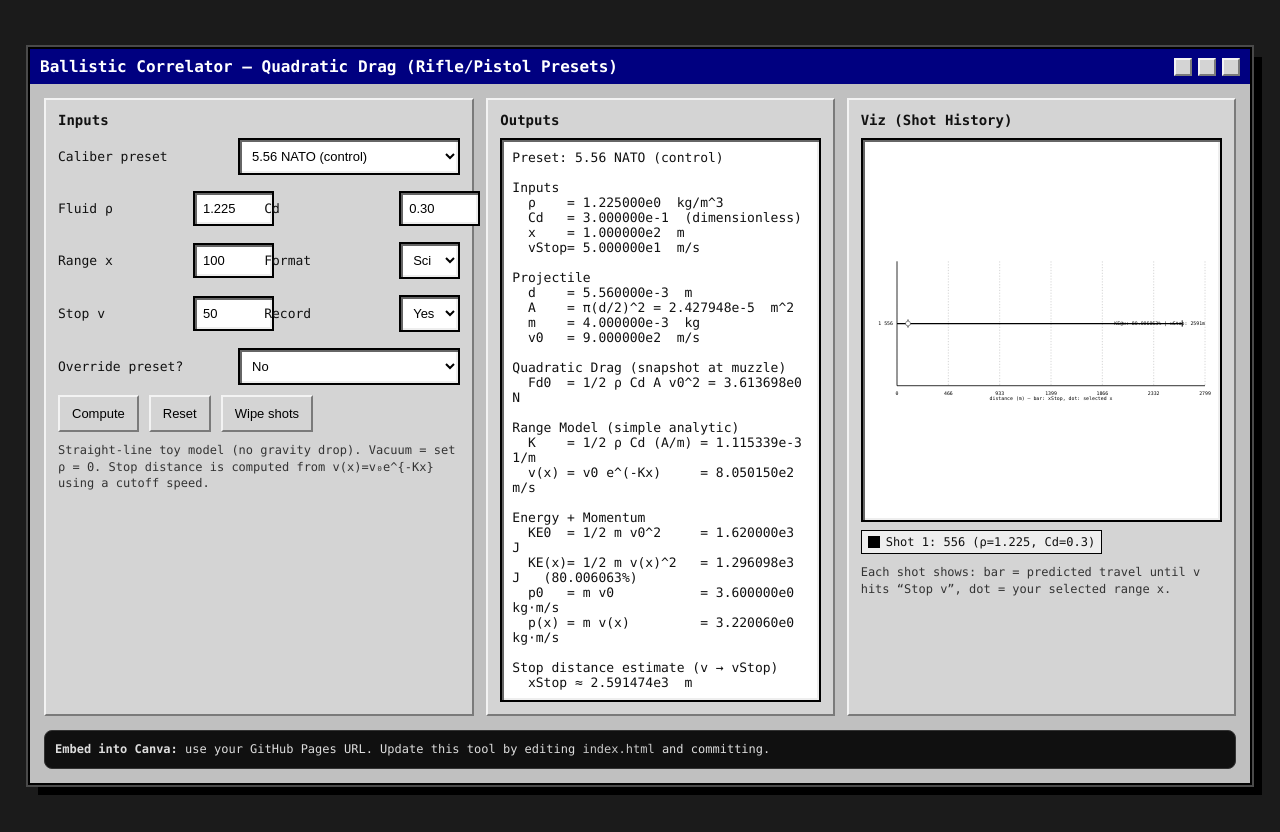
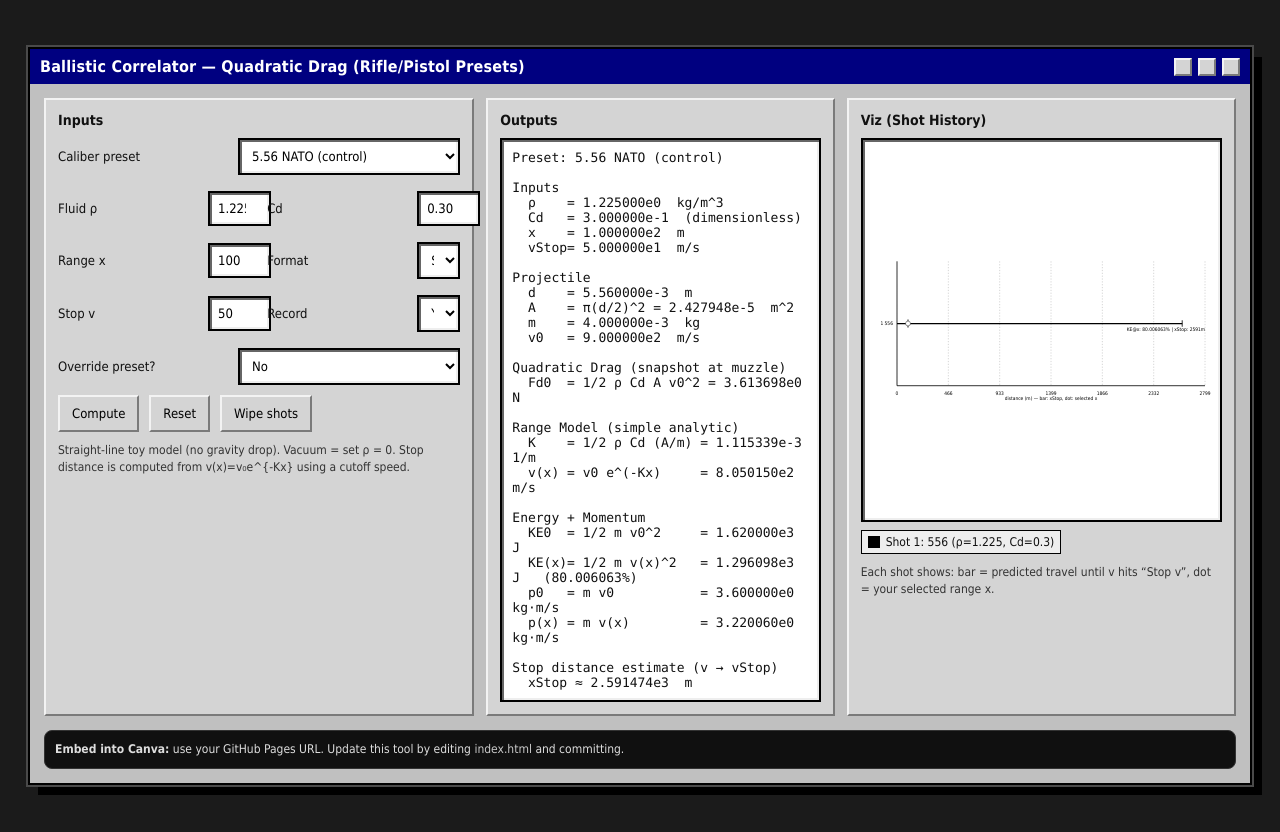
Before and after one commit to iansinventories-code/.github.io, a plain HTML site: page index.html in a window 1280 px wide. Drawn offline with Linux system fonts and the light colour scheme.

Commit message:
Update index.html

```diff
--- a/index.html
+++ b/index.html
@@ -16,7 +16,8 @@
 
 body{
   margin:0;
-  font-family:ui-monospace,SFMono-Regular,Menlo,Monaco,Consolas,"Courier New",monospace;
+  /* Win95 / IBM-ish system stack */
+  font-family:"MS Sans Serif","Microsoft Sans Serif","Tahoma","Verdana",ui-sans-serif,system-ui,sans-serif;
   background:#1b1b1b;
   color:var(--ink);
   display:flex;
@@ -41,6 +42,8 @@ body{
   display:flex;
   align-items:center;
   justify-content:space-between;
+  font-family:"MS Sans Serif","Microsoft Sans Serif","Tahoma","Verdana",sans-serif;
+  letter-spacing:0.2px;
 }
 
 .titlebar .btns{display:flex;gap:6px;}
@@ -98,16 +101,19 @@ input,select{
   color:#000;
   border:2px solid #000;
   box-shadow:inset 2px 2px 0 #666,inset -2px -2px 0 #eee;
+  font-family:"MS Sans Serif","Microsoft Sans Serif","Tahoma","Verdana",sans-serif;
 }
 
 .kpi{
   display:grid;
   grid-template-columns:minmax(0,1fr) minmax(0,1fr);
   gap:10px;
+  column-gap:16px; /* scoot / breathe (was tighter) */
 }
 
+/* Slightly wider KPI label column so right-side fields line up nicer */
 .kpi .row{
-  grid-template-columns:125px minmax(0,1fr);
+  grid-template-columns:140px minmax(0,1fr); /* was 125px */
 }
 
 .actions{
@@ -126,6 +132,7 @@ button{
   border-left:2px solid var(--hilite);
   border-right:2px solid var(--shadow);
   border-bottom:2px solid var(--shadow);
+  font-family:"MS Sans Serif","Microsoft Sans Serif","Tahoma","Verdana",sans-serif;
 }
 
 button:active{
@@ -143,6 +150,7 @@ button:active{
   padding:10px;
   white-space:pre-wrap;
   min-height:300px;
+  font-family:ui-monospace,SFMono-Regular,Menlo,Monaco,Consolas,"Courier New",monospace;
 }
 
 .tiny{
@@ -195,14 +203,17 @@ button:active{
   background:#eee;
   border:1px solid #000;
   padding:4px 6px;
+  font-family:"MS Sans Serif","Microsoft Sans Serif","Tahoma","Verdana",sans-serif;
 }
 
 .dot{
   width:10px;height:10px;border:1px solid #000;display:inline-block;
 }
 
-/* SVG styles (monochrome-ish, readable) */
-svg text{ font-family: ui-monospace,SFMono-Regular,Menlo,Monaco,Consolas,"Courier New",monospace; }
+/* SVG styles */
+svg text{
+  font-family:"MS Sans Serif","Microsoft Sans Serif","Tahoma","Verdana",sans-serif;
+}
 .axis{ stroke:#000; stroke-width:2; }
 .grid{ stroke:#999; stroke-width:1; stroke-dasharray:3 4; }
 .shotLine{ stroke:#000; stroke-width:3; }
@@ -406,8 +417,6 @@ function clamp(v, a, b){ return Math.max(a, Math.min(b, v)); }
 ========================= */
 
 function computeOne(){
-  const mode = elFmt.value;
-
   const rho = Number(elRho.value);
   const cd  = Number(elCd.value);
   const x   = Number(elRange.value);
@@ -440,8 +449,6 @@ function computeOne(){
   const px = m * vx;
   const pct = (KE0 > 0) ? (100 * (KEx / KE0)) : 0;
 
-  // stop distance based on v(x)=v0 e^{-Kx} -> x = (1/K) ln(v0/vStop)
-  // If K ~ 0, no drag loss (vacuum-ish) => infinite stop distance.
   let xStop = Infinity;
   if (K > 0 && v0 > 0){
     if (vStop >= v0) xStop = 0;
@@ -510,7 +517,6 @@ function svgEl(tag, attrs={}){
 
 function buildLegend(){
   elLegend.innerHTML = "";
-  // Use a simple repeating grayscale “ink” shades (still very readable)
   const shades = ["#000", "#222", "#444", "#666", "#888"];
   SHOTS.slice(0, 8).forEach((s, i) => {
     const badge = document.createElement("div");
@@ -534,40 +540,31 @@ function buildLegend(){
 }
 
 function drawViz(currentMeta=null){
-  // Canvas coordinates
   const W = 840, H = 360;
   const padL = 64, padR = 18, padT = 16, padB = 38;
 
-  // Combine shots + current preview if not recorded
   const list = [...SHOTS];
   if (currentMeta && elRecord.value === "no"){
     list.unshift({ ...currentMeta, id:"(preview)", presetKey: currentMeta.presetKey, presetName: currentMeta.presetName });
   }
 
-  // Determine x max for scaling
   let xMax = 1;
   for (const s of list){
     const candidate = Number.isFinite(s.xStop) ? Math.max(s.xStop, s.x) : s.x;
     xMax = Math.max(xMax, candidate);
   }
-  // add headroom
   xMax *= 1.08;
 
-  // Row layout
   const rows = list.length;
   const rowGap = 10;
   const rowH = rows > 0 ? Math.max(18, Math.floor((H - padT - padB - (rows-1)*rowGap) / Math.max(rows, 1))) : 0;
 
-  // Clear svg
   elViz.innerHTML = "";
 
-  // Background (white is via container)
-  // Axes
   const axisY = H - padB;
   elViz.appendChild(svgEl("line", { x1: padL, y1: axisY, x2: W - padR, y2: axisY, class:"axis" }));
   elViz.appendChild(svgEl("line", { x1: padL, y1: padT, x2: padL, y2: axisY, class:"axis" }));
 
-  // Grid + ticks
   const ticks = 6;
   for (let i=0; i<=ticks; i++){
     const t = i / ticks;
@@ -593,50 +590,45 @@ function drawViz(currentMeta=null){
     return;
   }
 
-  // Shades for shot lines
   const shades = ["#000", "#222", "#444", "#666", "#888"];
 
-  // Draw each row
   for (let i=0; i<rows; i++){
     const s = list[i];
     const yMid = padT + i*(rowH + rowGap) + rowH/2;
 
     const color = shades[i % shades.length];
-
-    // Convert distances to x pixels
     const toX = (dist) => padL + (dist / xMax) * (W - padL - padR);
-
     const x0 = padL;
 
-    // Stop distance position (cap infinite)
-    const xStopDist = Number.isFinite(s.xStop) ? s.xStop : xMax; // show to edge if infinite
+    const xStopDist = Number.isFinite(s.xStop) ? s.xStop : xMax;
     const xStopPx = toX(clamp(xStopDist, 0, xMax));
 
-    // Main bar (0 -> xStop)
     elViz.appendChild(svgEl("line", { x1:x0, y1:yMid, x2:xStopPx, y2:yMid, class:"shotLine", stroke: color }));
 
-    // If infinite, add a dashed tail marker at end
     if (!Number.isFinite(s.xStop)){
       elViz.appendChild(svgEl("line", { x1:xStopPx-14, y1:yMid, x2:xStopPx, y2:yMid, class:"shotStop", stroke: color }));
     } else {
-      // End cap tick at xStop
       elViz.appendChild(svgEl("line", { x1:xStopPx, y1:yMid-8, x2:xStopPx, y2:yMid+8, class:"shotMarker", stroke: color }));
     }
 
-    // Selected range x marker + dot
     const xPx = toX(clamp(s.x, 0, xMax));
     elViz.appendChild(svgEl("line", { x1:xPx, y1:yMid-10, x2:xPx, y2:yMid+10, class:"shotMarker", stroke: "#000" }));
     elViz.appendChild(svgEl("circle", { cx:xPx, cy:yMid, r:6, class:"shotDot" }));
 
-    // Row label (left)
     const leftText = svgEl("text", { x: padL - 10, y: yMid + 4, "text-anchor":"end", "font-size":"12", fill:"#000" });
     const idTxt = String(s.id);
     const pctTxt = Number.isFinite(s.pct) ? `${fmt(s.pct,"plain")}%` : "—";
     leftText.textContent = `${idTxt} ${s.presetKey}`;
     elViz.appendChild(leftText);
 
-    // Right label (KE% at x + xStop)
-    const rightText = svgEl("text", { x: W - padR, y: yMid + 4, "text-anchor":"end", "font-size":"12", fill:"#000" });
+    /* RIGHT LABEL — MOVED BELOW BAR */
+    const rightText = svgEl("text", {
+      x: W - padR,
+      y: yMid + 18,               /* BELOW line so it never collides */
+      "text-anchor": "end",
+      "font-size": "12",
+      fill: "#000"
+    });
     const stopTxt = Number.isFinite(s.xStop) ? `${Math.round(s.xStop)}m` : "∞";
     rightText.textContent = `KE@x: ${pctTxt}  |  xStop: ${stopTxt}`;
     elViz.appendChild(rightText);
@@ -658,11 +650,8 @@ function doCompute(){
   }
 
   const m = res.meta;
-
-  // render outputs for current shot
   renderOutputs(m);
 
-  // record if enabled
   if (elRecord.value === "yes"){
     shotCounter += 1;
     const shot = {
@@ -676,7 +665,6 @@ function doCompute(){
       p0: m.p0, px: m.px,
       xStop: m.xStop
     };
-    // newest at top
     SHOTS.unshift(shot);
   }
 
@@ -700,7 +688,7 @@ function resetAll(){
 function wipeShots(){
   SHOTS = [];
   shotCounter = 0;
-  doCompute(); // keep preview/outputs current
+  doCompute();
 }
 
 /* =========================
```
